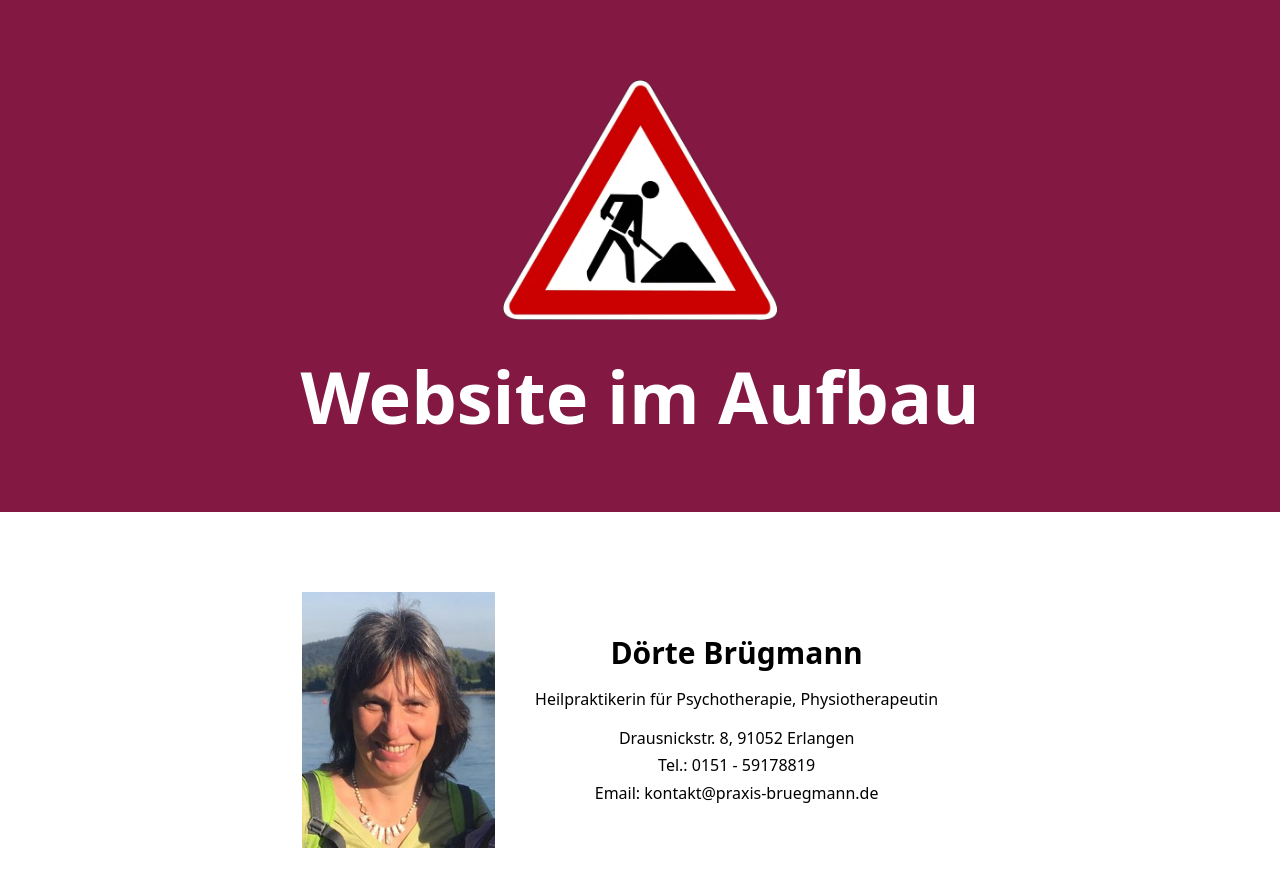
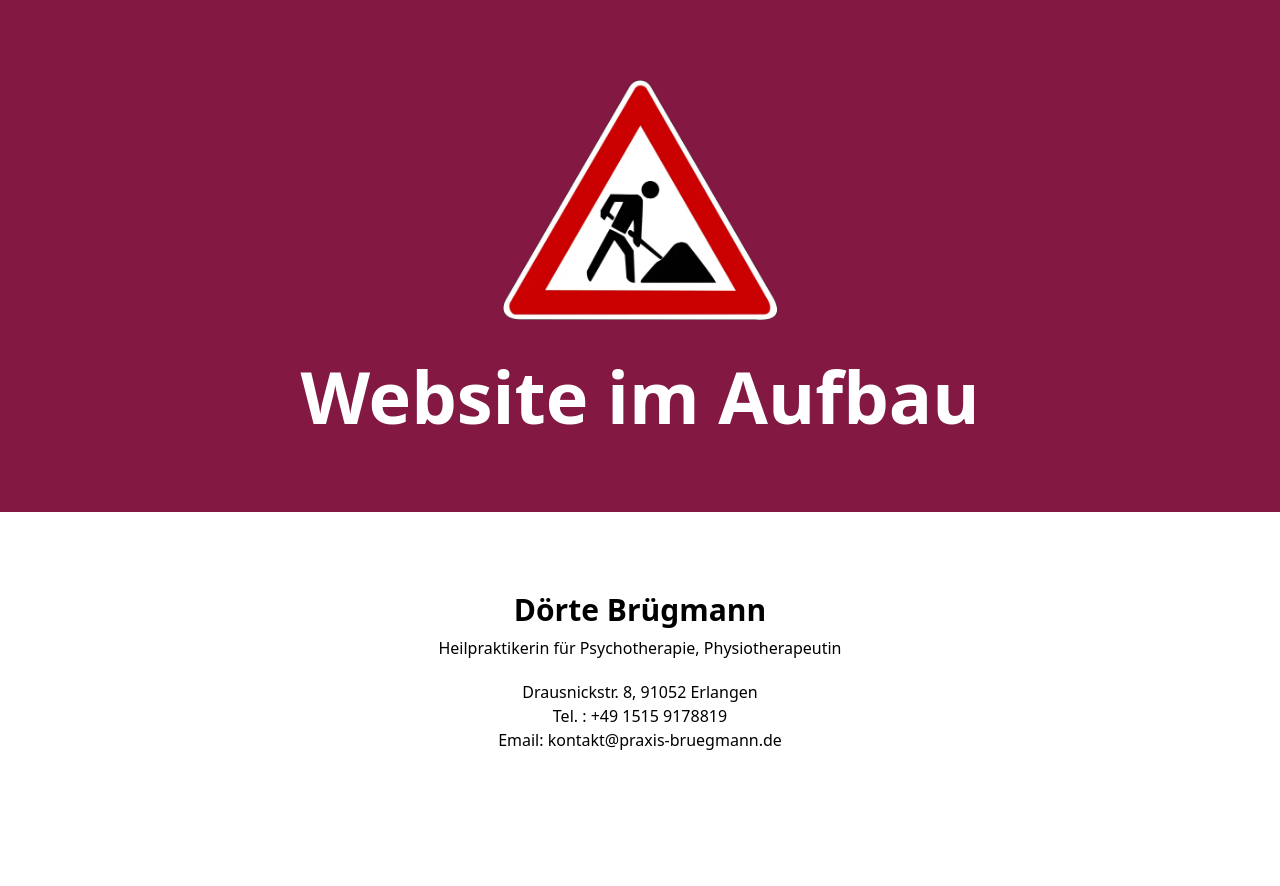
Before and after one commit to Han2-Ro/doerte-website, a SvelteKit app: page / in a window 1280 px wide. Shown: the top 886 px of the page. After the commit the page ends 832 px from the top, so only its background shows below. Built offline with nearby package versions, Linux system fonts and the light colour scheme.

Commit message:
first release

```diff
--- a/package.json
+++ b/package.json
@@ -12,6 +12,7 @@
 	"devDependencies": {
 		"@sveltejs/adapter-auto": "^3.0.0",
 		"@sveltejs/adapter-node": "^3.0.1",
+		"@sveltejs/adapter-static": "^3.0.1",
 		"@sveltejs/kit": "^2.0.0",
 		"@sveltejs/vite-plugin-svelte": "^3.0.0",
 		"postcss": "^8.4.32",
--- a/src/lib/homepage/Info.svelte
+++ b/src/lib/homepage/Info.svelte
@@ -1,20 +1,14 @@
 <script>
-    import portrait from "$lib/assets/portrait.jpg";
 </script>
 
-<section class="md:py-20 flex flex-col-reverse md:flex-row justify-center">
-    <img
-        src={portrait}
-        alt="Portrait von Dörte Brügmann"
-        class="max-h-64 object-contain"
-    />
+<section class="py-10 flex flex-col-reverse md:flex-row justify-center">
     <div class="p-10 flex flex-col justify-evenly items-center">
-        <h2 class="font-bold text-3xl">Dörte Brügmann</h2>
-        <p class="my-3 text-center">
+        <h2 class="font-bold text-3xl text-center w-full">Dörte Brügmann</h2>
+        <p class="pt-2 text-center">
             Heilpraktikerin für Psychotherapie, Physiotherapeutin
         </p>
-        <p>Drausnickstr. 8, 91052 Erlangen</p>
-        <p>Tel.: 0151 - 59178819</p>
+        <p class="pt-5">Drausnickstr. 8, 91052 Erlangen</p>
+        <p>Tel. : +49 1515 9178819</p>
         <p>Email: kontakt@praxis-bruegmann.de</p>
     </div>
 </section>
--- /dev/null
+++ b/src/routes/+layout.js
@@ -0,0 +1 @@
+export const prerender = true;
--- a/svelte.config.js
+++ b/svelte.config.js
@@ -1,4 +1,4 @@
-import adapter from '@sveltejs/adapter-node';
+import adapter from '@sveltejs/adapter-static';
 import { vitePreprocess } from '@sveltejs/vite-plugin-svelte';
 
 /** @type {import('@sveltejs/kit').Config} */
@@ -8,10 +8,13 @@ const config = {
 	preprocess: vitePreprocess(),
 
 	kit: {
-		// adapter-auto only supports some environments, see https://kit.svelte.dev/docs/adapter-auto for a list.
-		// If your environment is not supported or you settled on a specific environment, switch out the adapter.
-		// See https://kit.svelte.dev/docs/adapters for more information about adapters.
-		adapter: adapter()
+		adapter: adapter({
+			pages: 'build',
+			assets: 'build',
+			fallback: undefined,
+			precompress: false,
+			strict: true
+		})
 	}
 };
 
```
Also changed, not shown: 1 other file (tests, documents, lock files or other folders).
